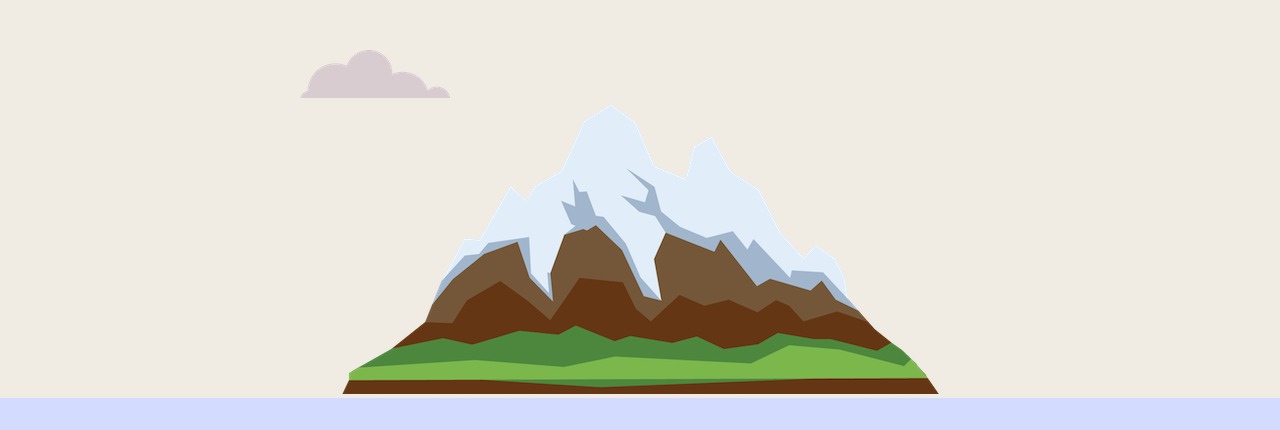
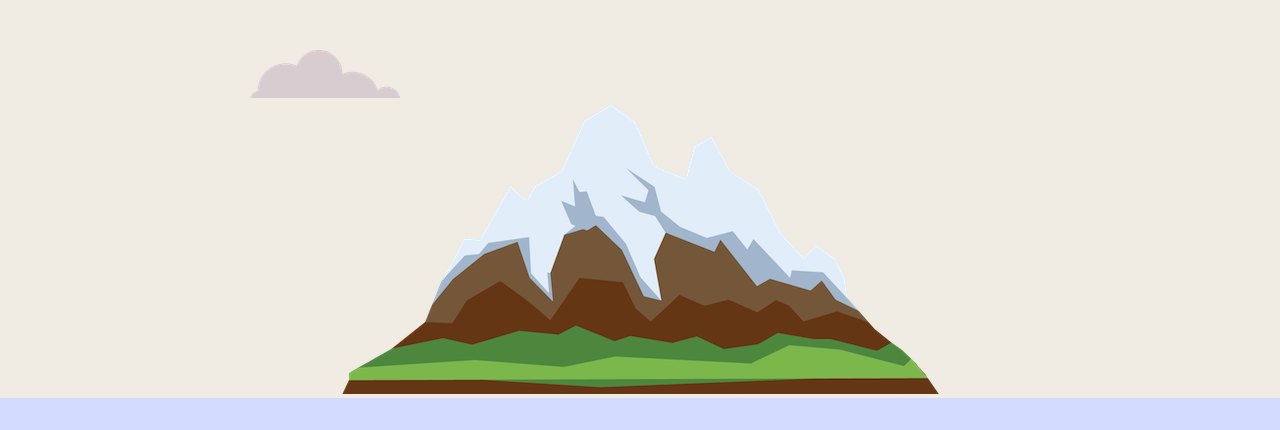
Before and after one commit to riteesh3/riteesh3.github.io, a plain HTML site: page index.html in a window 1280 px wide. Shown: the part 370-800 px from the top of the page. Drawn offline with Linux system fonts and the light colour scheme.

Commit message:
Update styles.css

```diff
--- a/css/styles.css
+++ b/css/styles.css
@@ -131,7 +131,7 @@ a{
 
 .bcloud{
 	position: absolute;
-	left: 300px;
+	left: 250px;
 	bottom: 300px;
 }
 
```
